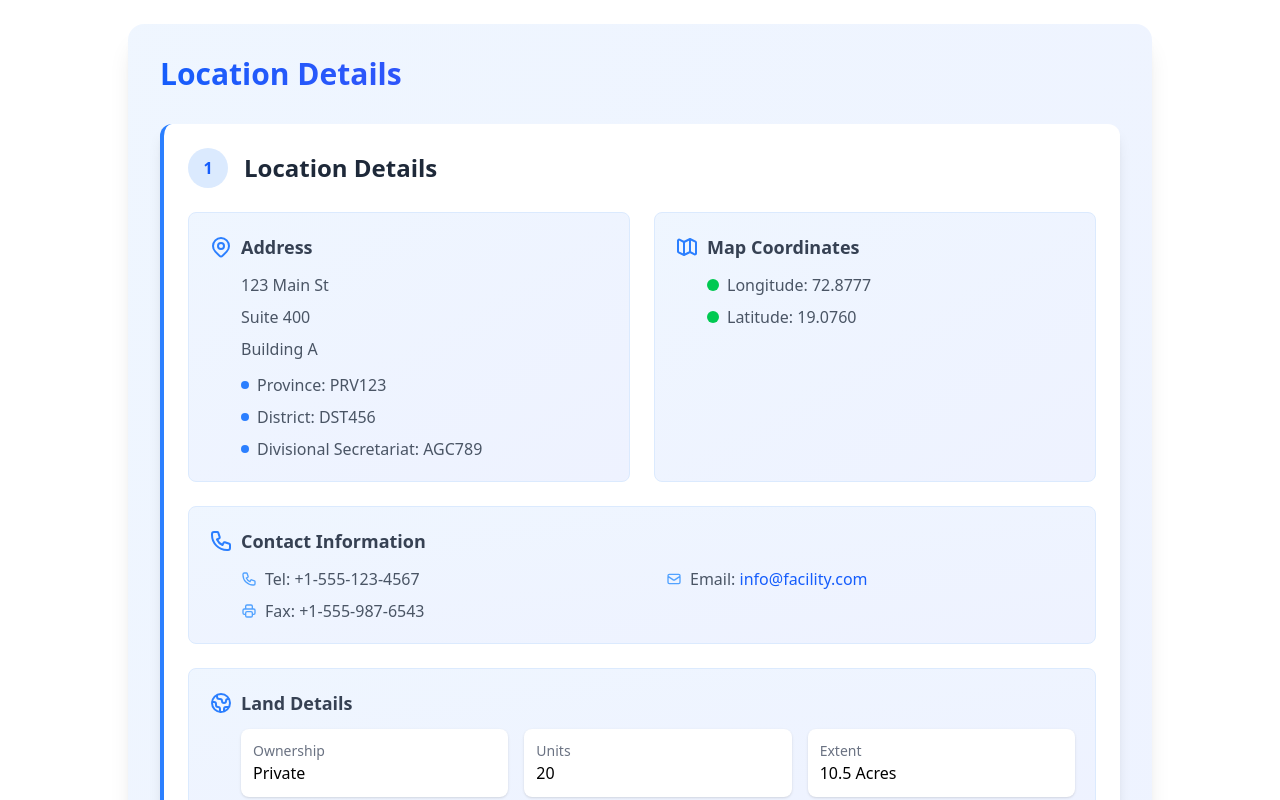
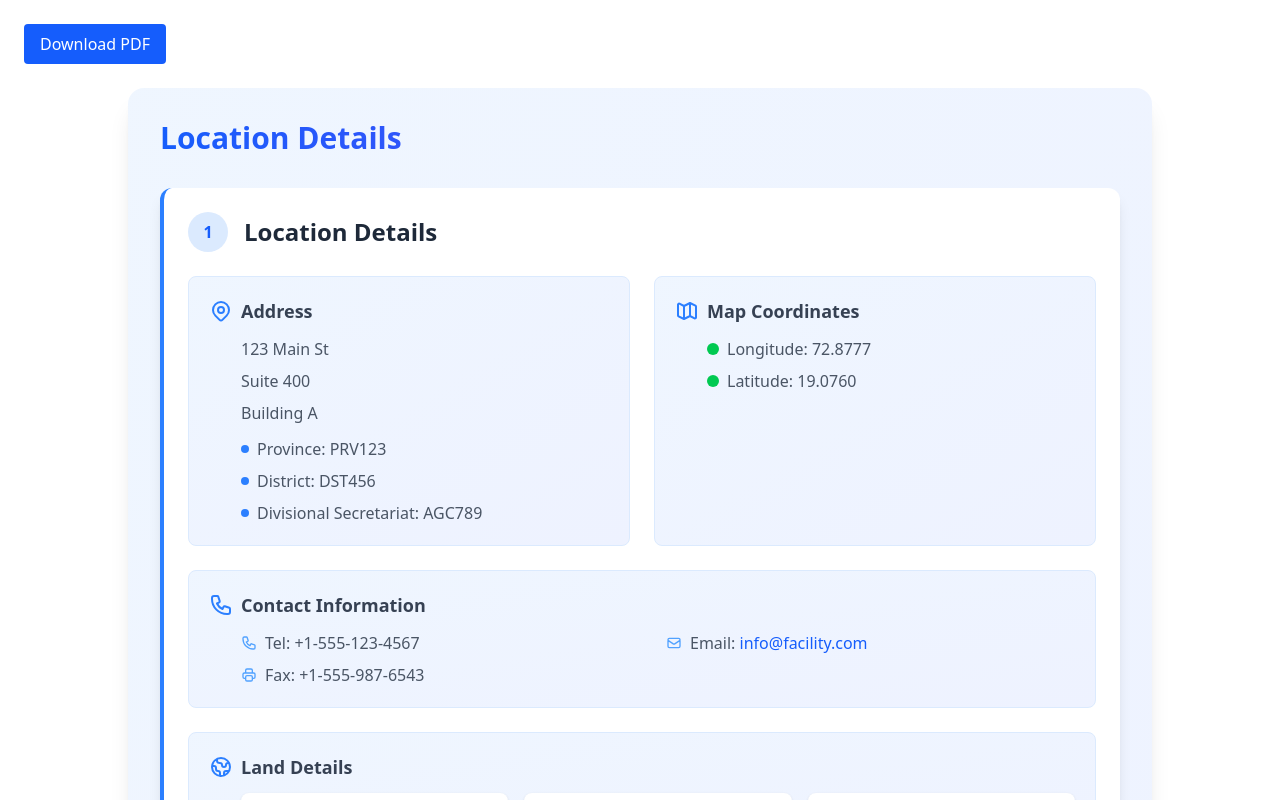
Before and after one commit to DilukaB/BOI-Application-Views, a React (Vite) app in the folder BOI Housing/Frontend/: page / in a window 1280 px wide. Shown: the top 800 px of the page. Built offline with nearby package versions, Linux system fonts and the light colour scheme.

Commit message:
Update App.jsx

```diff
--- a/BOI Housing/Frontend/src/App.jsx
+++ b/BOI Housing/Frontend/src/App.jsx
@@ -1,5 +1,6 @@
- import { useState, useEffect } from 'react';
-import React from 'react';
+    import React, { useState, useEffect } from 'react';
+import { jsPDF } from 'jspdf';
+import autoTable from 'jspdf-autotable';
 import SiteLocationsForm from './components/SiteLocationsForm';
 import EquipmentTable from './components/EquipmentTable';
 import WaterConsumptionTable from './components/WaterConsumptionTable';
@@ -10,8 +11,6 @@ import InvestmentDocumentChecklist from './components/InvestmentDocumentChecklis
 import AnnexureIIForm from './components/AnnexureIIForm';
 import NoiseDescriptionComponent from './components/NoiseDescriptionComponent';
 
-
-
 function App() {
   const [locationsData, setLocationsData] = useState(null);
   const [loading, setLoading] = useState(true);
@@ -20,10 +19,8 @@ function App() {
   useEffect(() => {
     const fetchData = async () => {
       try {
-        const response = await fetch('/data.json'); // Path to your JSON file
-        if (!response.ok) {
-          throw new Error('Failed to fetch data');
-        }
+        const response = await fetch('/data.json');
+        if (!response.ok) throw new Error('Failed to fetch data');
         const data = await response.json();
         setLocationsData(data);
       } catch (err) {
@@ -36,12 +33,214 @@ function App() {
     fetchData();
   }, []);
 
+  const addTable = (doc, y, title, columns, rows) => {
+    doc.setFontSize(14);
+    doc.text(title, 14, y);
+    y += 6;
+
+    autoTable(doc, {
+      startY: y,
+      head: [columns],
+      body: rows,
+      styles: { fontSize: 8, cellPadding: 2 },
+      headStyles: { fillColor: [22, 160, 133] },
+      theme: 'striped',
+      margin: { left: 14, right: 14 }
+    });
+
+    return doc.lastAutoTable.finalY + 10;
+  };
+
+  const generatePdf = () => {
+    const doc = new jsPDF();
+    const pageWidth = doc.internal.pageSize.getWidth();
+    const pageHeight = doc.internal.pageSize.getHeight();
+    let y = 20;
+
+    const addHeaderFooter = () => {
+      const pageCount = doc.getNumberOfPages();
+      for (let i = 1; i <= pageCount; i++) {
+        doc.setPage(i);
+        doc.setFontSize(10);
+        doc.text('Board of Investment of Sri Lanka', 10, 6);
+        doc.text(`Page ${i} of ${pageCount}`, pageWidth - 30, pageHeight - 10);
+      }
+    };
+
+    const addTable = (title, columns, rows) => {
+      doc.setFontSize(14);
+      doc.text(title, 14, y);
+      y += 6;
+
+      autoTable(doc, {
+        startY: y,
+        head: [columns],
+        body: rows,
+        styles: { fontSize: 8, cellPadding: 2 },
+        headStyles: { fillColor: [22, 160, 133] },
+        theme: 'striped',
+        margin: { left: 14, right: 14 },
+      });
+
+      y = doc.lastAutoTable.finalY + 10;
+    };
+
+    // Document Title
+    doc.setFontSize(18);
+    doc.text('Project Report', 14, y);
+    y += 10;
+
+    const data = locationsData;
+
+    // 1.0 Site Locations
+    if (data.siteLocations?.length) {
+      addTable('1.0 Site Locations', [
+        'Address Line 1', 'Address Line 2', 'Address Line 3', 'Telephone', 'Fax', 'Email',
+        'Ownership', 'Number of Units', 'Covered Space', 'Existing Buildings'
+      ], data.siteLocations.map(loc => [
+        loc.facadD1 || '', loc.facadD2 || '', loc.facadD3 || '',
+        loc.factel || '', loc.facfax || '', loc.faceml || '',
+        loc.ownership || '', loc.numberOfUnits || '', loc.coveredSpace || '', loc.existingBuildings || ''
+      ]));
+    }
+
+    // 2.0 Equipment List
+    if (data.equipmentList?.length) {
+      addTable('2.0 Equipment List', ['Description', 'Condition', 'Power', 'Capacity', 'Value'],
+        data.equipmentList.map(eq => [
+          eq.eqpdes || '', eq.eqpcnd || '', eq.eqppwr || '', eq.eqpcap || '', eq.equval?.toString() || ''
+        ])
+      );
+    }
+
+    // 3.0 Water Consumption
+    if (data.waterConsumptions?.length) {
+      addTable('3.0 Water Consumption', ['Use of Water', 'Commence Production', 'Water Capacity'],
+        data.waterConsumptions.map(w => [
+          w.useOfWater || '', w.commenceProduction?.toString() || '', w.waterCapacity?.toString() || ''
+        ])
+      );
+    }
+
+    // 4.3 Sewage
+    if (data.sewageList?.length) {
+      addTable('4.3 Sewage', ['Nature of Effluent', 'Treatment', 'Method of Disposal'],
+        data.sewageList.map(sw => [
+          sw.swNatureOfEffluent || '', sw.swTreatment || '', sw.swMethDisposal || ''
+        ])
+      );
+    }
+
+    // 4.4 Noise/Vibration
+    if (data.noiseList?.length) {
+      const noiseRows = [];
+      data.noiseList.forEach(n => {
+        n.niceDescription.forEach(desc => {
+          noiseRows.push([
+            n.noiseCode || '',
+            desc.description || ''
+          ]);
+        });
+      });
+
+      addTable('4.4 Noise/Vibration - Construction Equipment', ['Noise Code', 'Description'], noiseRows);
+    }
+
+    // 4.5 Hazardous Materials
+    if (data.hazardousList?.length) {
+      addTable('4.5 Hazardous Materials', ['Hazardous Description'],
+        data.hazardousList.map(h => [h.hazardousDes || ''])
+      );
+    }
+
+    // 4.6 Fire Risk
+    if (data.fireRiskList?.length) {
+      addTable('4.6 Fire Risk', ['Fire Risk Description'],
+        data.fireRiskList.map(f => [f.fireRiskDescription || ''])
+      );
+    }
+
+    // 5.0 Electricity List
+    if (data.electricityList?.length) {
+      addTable('5.0 Electricity Requirement', ['Period', 'Commence Production', 'Capacity'],
+        data.electricityList.map(el => [
+          el.erCode || '', el.commenceProduction?.toString() || '', el.erCapacity?.toString() || ''
+        ])
+      );
+    }
+
+    // 6.0 Contact Officers
+    if (data.contactOfficerList?.length) {
+      addTable('6.0 Contact Officers', ['Name', 'Address', 'Telephone', 'Email', 'Fax'],
+        data.contactOfficerList.map(c => [
+          c.cntname || '', c.cntAddress || '', c.cntTel || '', c.cntEmail || '', c.cntFax || ''
+        ])
+      );
+    }
+
+    // 7.0 Investors
+    if (data.investorList?.length) {
+      doc.setFontSize(14);
+      doc.text('7.0 Investors', 14, y);
+      y += 6;
+
+      autoTable(doc, {
+        startY: y,
+        head: [['Name', 'Telephone', 'Email', 'Fax']],
+        body: data.investorList.map(inv => [
+          inv.invName || '', inv.invTel || '', inv.invEmail || '', inv.invFax || ''
+        ]),
+        styles: { fontSize: 8, cellPadding: 2 },
+        headStyles: { fillColor: [22, 160, 133] },
+        theme: 'striped',
+        margin: { left: 14, right: 14 },
+      });
+
+      y = doc.lastAutoTable.finalY + 10;
+
+      // Signature and Date section
+      doc.setFontSize(12);
+      data.investorList.forEach((inv, index) => {
+        const investorLabel = `Investor: ${inv.invName || 'N/A'}`;
+        doc.text(investorLabel, 14, y);
+        y += 8;
+
+        doc.setFontSize(10);
+        doc.text('Signature of Investor:', 14, y);
+        doc.line(60, y, pageWidth - 14, y);
+
+        doc.text('Date:', 14, y + 10);
+        doc.line(60, y + 10, pageWidth - 14, y + 10);
+
+        y += 20;
+
+        // Page break if necessary
+        if (y > pageHeight - 30) {
+          doc.addPage();
+          y = 20;
+        }
+
+        doc.setFontSize(12);
+      });
+    }
+
+    addHeaderFooter();
+    doc.save('project_report.pdf');
+  };
+
   if (loading) return <div>Loading location data...</div>;
   if (error) return <div>Error: {error}</div>;
   if (!locationsData) return <div>No data available</div>;
 
   return (
     <div className="p-6 space-y-8">
+      <button
+        onClick={generatePdf}
+        className="mb-6 px-4 py-2 bg-blue-600 text-white rounded"
+      >
+        Download PDF
+      </button>
+
       <SiteLocationsForm siteLocations={locationsData.siteLocations || []} />
       <EquipmentTable equipmentList={locationsData.equipmentList || []} />
       <WaterConsumptionTable waterConsumptions={locationsData.waterConsumptions || []} />
@@ -51,9 +250,6 @@ function App() {
       <InvestorTable investorList={locationsData.investorList || []} />
       <InvestmentDocumentChecklist />
       <AnnexureIIForm />
-
-
-
     </div>
   );
 }
```
